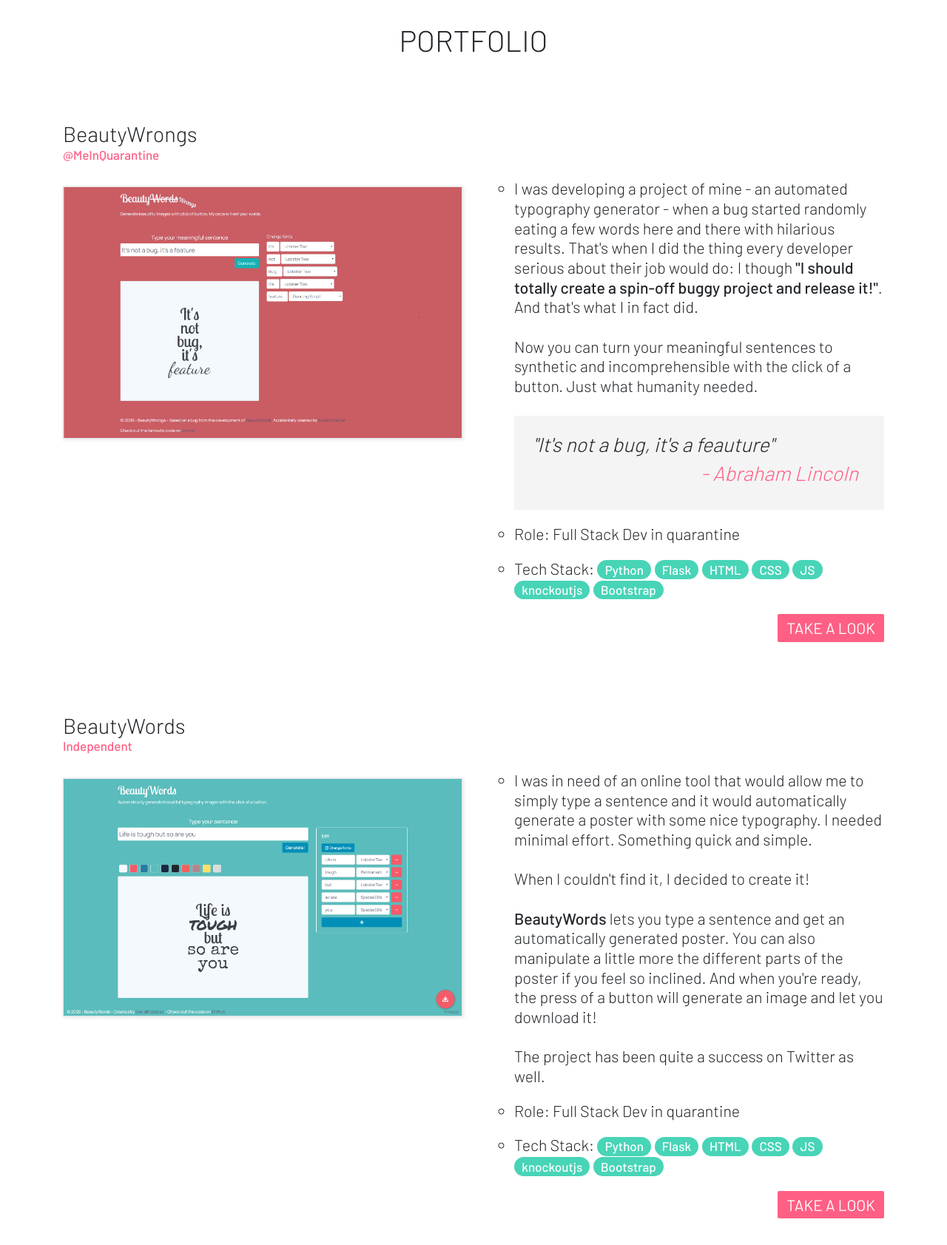
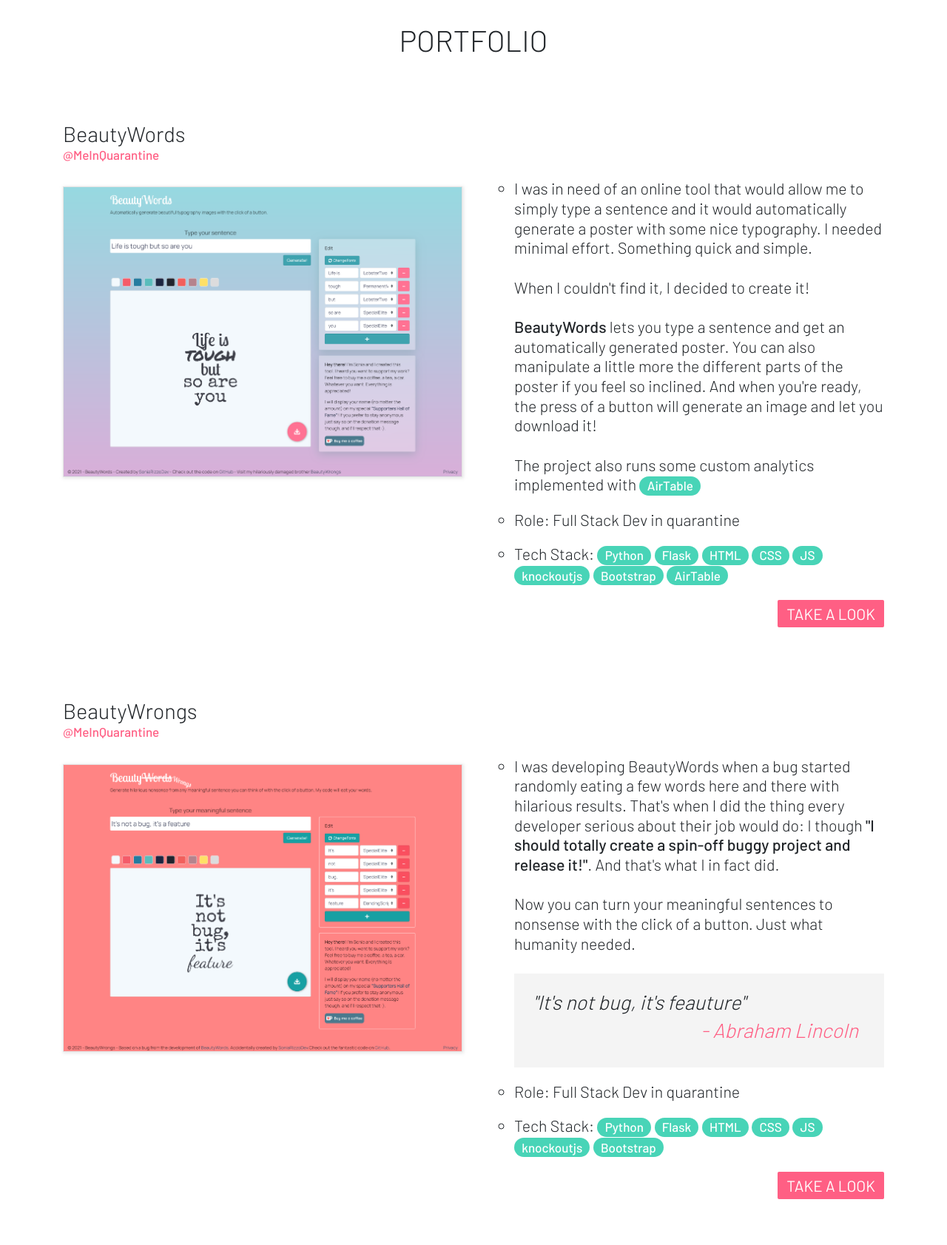
Before and after one commit to soniarizzodev/SoniaRizzoDev, a Flask app: page /portfolio in a window 1280 px wide. Shown: the part 65-1748 px from the top of the page at 74% size. Run offline with Flask 2, Linux system fonts and the light colour scheme; some libraries are stand-ins or nearby versions.

Commit message:
Updating BeautyWords and BeautyWrongs projects

```diff
--- a/webapp/templates/portfolio.html
+++ b/webapp/templates/portfolio.html
@@ -5,6 +5,69 @@
 <section class="row padding-top-30">
     <div class="col-12">
         <h1 class="text-center">Portfolio</h1>
+    </div>
+</section>
+<section class="row">
+    <div class="col-12">
+        <div class="portfolio-item">
+            <div class="row">
+                <div class="col-12">
+                    <a class="title">BeautyWords</a>
+                    <a class="subtitle">@MeInQuarantine</a>
+                </div>
+            </div>
+            <div class="row">
+                <div class="col-xs-12 col-sm-6">
+                    <div class="spotlight-group">
+                        <a class="spotlight img-wrapper" href="../static/imgs/beautywords/beautywords_1.png">
+                            <img src="../static/imgs/beautywords/beautywords_1.png">
+                        </a>
+                        <a class="spotlight hidden" href="../static/imgs/beautywords/beautywords_2.jpg">
+                            <img src="../static/imgs/beautywords/beautywords_2.jpg">
+                        </a>
+                        <a class="spotlight hidden" href="../static/imgs/beautywords/beautywords_3.jpg">
+                            <img src="../static/imgs/beautywords/beautywords_3.jpg">
+                        </a>
+                    </div>
+                </div>
+                <div class="col-xs-12 col-sm-6">
+                    <div class="description">
+                        <ul>
+                            <li>
+                                I was in need of an online tool that would allow me to simply type a sentence and it would automatically generate a poster with
+                                some nice typography. I needed minimal effort. Something quick and simple.
+                                <br />
+                                <br />
+                                When I couldn't find it, I decided to create it!
+                                <br />
+                                <br />
+                                <strong>BeautyWords</strong> lets you type a sentence and get an automatically generated poster. You can also manipulate a little more
+                                the different parts of the poster if you feel so inclined. And when you're ready,
+                                the press of a button will generate an image and let you download it!
+                                <br />
+                                <br />
+                                The project also runs some custom analytics implemented with <a class="badge badge-pill badge-primary" target="_blank" rel="noopener" href="https://airtable.com/">AirTable</a>
+                            </li>
+                            <li>Role: Full Stack Dev in quarantine</li>
+                            <li>
+                                Tech Stack:
+                                <a class="badge badge-pill badge-primary" target="_blank" rel="noopener" href="https://www.python.org/">Python</a>
+                                <a class="badge badge-pill badge-primary" target="_blank" rel="noopener" href="https://blog.miguelgrinberg.com/post/the-flask-mega-tutorial-part-i-hello-world">Flask</a>
+                                <a class="badge badge-pill badge-primary" target="_blank rel=" noopener"" href="https://www.w3schools.com/html/">HTML</a>
+                                <a class="badge badge-pill badge-primary" target="_blank" rel="noopener" href="https://www.w3schools.com/css/">CSS</a>
+                                <a class="badge badge-pill badge-primary" target="_blank" rel="noopener" href="https://www.w3schools.com/js/">JS</a>
+                                <a class="badge badge-pill badge-primary" target="_blank" rel="noopener" href="https://knockoutjs.com/index.html">knockoutjs</a>
+                                <a class="badge badge-pill badge-primary" target="_blank" rel="noopener" href="https://getbootstrap.com/">Bootstrap</a>
+                                <a class="badge badge-pill badge-primary" target="_blank" rel="noopener" href="https://airtable.com/">AirTable</a>
+                            </li>
+                        </ul>
+                    </div>
+                </div>
+            </div>
+            <div class="look">
+                <a class="btn btn btn-primary" href="https://www.beautywords.cc/" target="_blank" rel="noopener">Take a look</a>
+            </div>
+        </div>
     </div>
 </section>
 <section class="row">
@@ -34,16 +97,16 @@
                     <div class="description">
                         <ul>
                             <li>
-                                I was developing a project of mine - an automated typography generator - when a bug started randomly
+                                I was developing BeautyWords when a bug started randomly
                                 eating a few words here and there with hilarious results. That's when I did the thing every developer serious about their
                                 job would do: I though <strong>"I should totally create a spin-off buggy project and release it!"</strong>. And that's what I in fact did.
                                 <br />
                                 <br />
-                                Now you can turn your meaningful sentences to synthetic and incomprehensible with the click of a button. Just what humanity needed.
+                                Now you can turn your meaningful sentences to nonsense with the click of a button. Just what humanity needed.
                                 <br />
                                 <br />
                                 <blockquote>
-                                    <p>"It's not a bug, it's a feauture"</p>
+                                    <p>"It's not bug, it's feauture"</p>
                                     <footer>- Abraham Lincoln</footer>
                                 </blockquote>
                             </li>
@@ -64,72 +127,6 @@
             </div>
             <div class="look">
                 <a class="btn btn btn-primary" href="https://beautywrongs.herokuapp.com/" target="_blank" rel="noopener">Take a look</a>
-            </div>
-        </div>
-    </div>
-</section>
-<section class="row">
-    <div class="col-12">
-        <div class="portfolio-item">
-            <div class="row">
-                <div class="col-12">
-                    <a class="title">BeautyWords</a>
-                    <a class="subtitle">Independent</a>
-                </div>
-            </div>
-            <div class="row">
-                <div class="col-xs-12 col-sm-6">
-                    <div class="spotlight-group">
-                        <a class="spotlight img-wrapper" href="../static/imgs/beautywords/beautywords_1.png">
-                            <img src="../static/imgs/beautywords/beautywords_1.png">
-                        </a>
-                        <a class="spotlight hidden" href="../static/imgs/beautywords/beautywords_2.png">
-                            <img src="../static/imgs/beautywords/beautywords_2.png">
-                        </a>
-                        <a class="spotlight hidden" href="../static/imgs/beautywords/beautywords_3.png">
-                            <img src="../static/imgs/beautywords/beautywords_3.png">
-                        </a>
-                        <a class="spotlight hidden" href="../static/imgs/beautywords/beautywords_4.png">
-                            <img src="../static/imgs/beautywords/beautywords_4.png">
-                        </a>
-                    </div>
-                </div>
-                <div class="col-xs-12 col-sm-6">
-                    <div class="description">
-                        <ul>
-                            <li>
-                                I was in need of an online tool that would allow me to simply type a sentence and it would automatically generate a poster with
-                                some nice typography. I needed minimal effort. Something quick and simple.
-                                <br />
-                                <br />
-                                When I couldn't find it, I decided to create it!
-                                <br />
-                                <br />
-                                <strong>BeautyWords</strong> lets you type a sentence and get an automatically generated poster. You can also manipulate a little more
-                                the different parts of the poster if you feel so inclined. And when you're ready,
-                                the press of a button will generate an image and let you download it!
-
-                                <br />
-                                <br />
-                                The project has been quite a success on Twitter as well.
-                            </li>
-                            <li>Role: Full Stack Dev in quarantine</li>
-                            <li>
-                                Tech Stack:
-                                <a class="badge badge-pill badge-primary" target="_blank" rel="noopener" href="https://www.python.org/">Python</a>
-                                <a class="badge badge-pill badge-primary" target="_blank" rel="noopener" href="https://blog.miguelgrinberg.com/post/the-flask-mega-tutorial-part-i-hello-world">Flask</a>
-                                <a class="badge badge-pill badge-primary" target="_blank rel=" noopener"" href="https://www.w3schools.com/html/">HTML</a>
-                                <a class="badge badge-pill badge-primary" target="_blank" rel="noopener" href="https://www.w3schools.com/css/">CSS</a>
-                                <a class="badge badge-pill badge-primary" target="_blank" rel="noopener" href="https://www.w3schools.com/js/">JS</a>
-                                <a class="badge badge-pill badge-primary" target="_blank" rel="noopener" href="https://knockoutjs.com/index.html">knockoutjs</a>
-                                <a class="badge badge-pill badge-primary" target="_blank" rel="noopener" href="https://getbootstrap.com/">Bootstrap</a>
-                            </li>
-                        </ul>
-                    </div>
-                </div>
-            </div>
-            <div class="look">
-                <a class="btn btn btn-primary" href="https://www.beautywords.cc/" target="_blank" rel="noopener">Take a look</a>
             </div>
         </div>
     </div>
```
Also changed, not shown: webapp/static/imgs/beautywords/beautywords_1.png, webapp/static/imgs/beautywords/beautywords_2.jpg (added), webapp/static/imgs/beautywords/beautywords_2.png (deleted), webapp/static/imgs/beautywords/beautywords_3.jpg (added), webapp/static/imgs/beautywords/beautywords_3.png (deleted), webapp/static/imgs/beautywords/beautywords_4.png (deleted), webapp/static/imgs/beautywrongs/beautywrongs_1.png, webapp/static/imgs/beautywrongs/beautywrongs_2.png, webapp/static/imgs/beautywrongs/beautywrongs_3.png.
